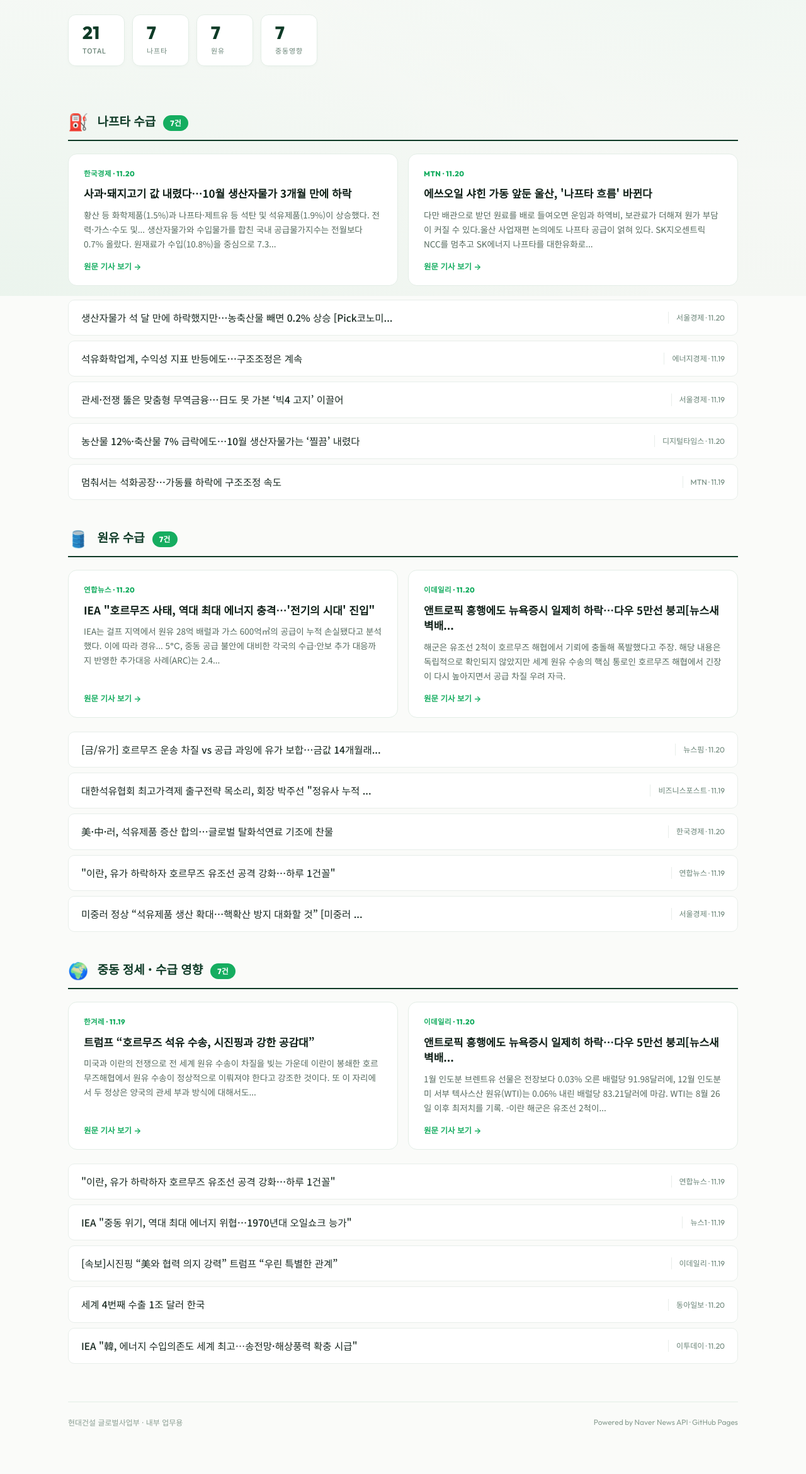
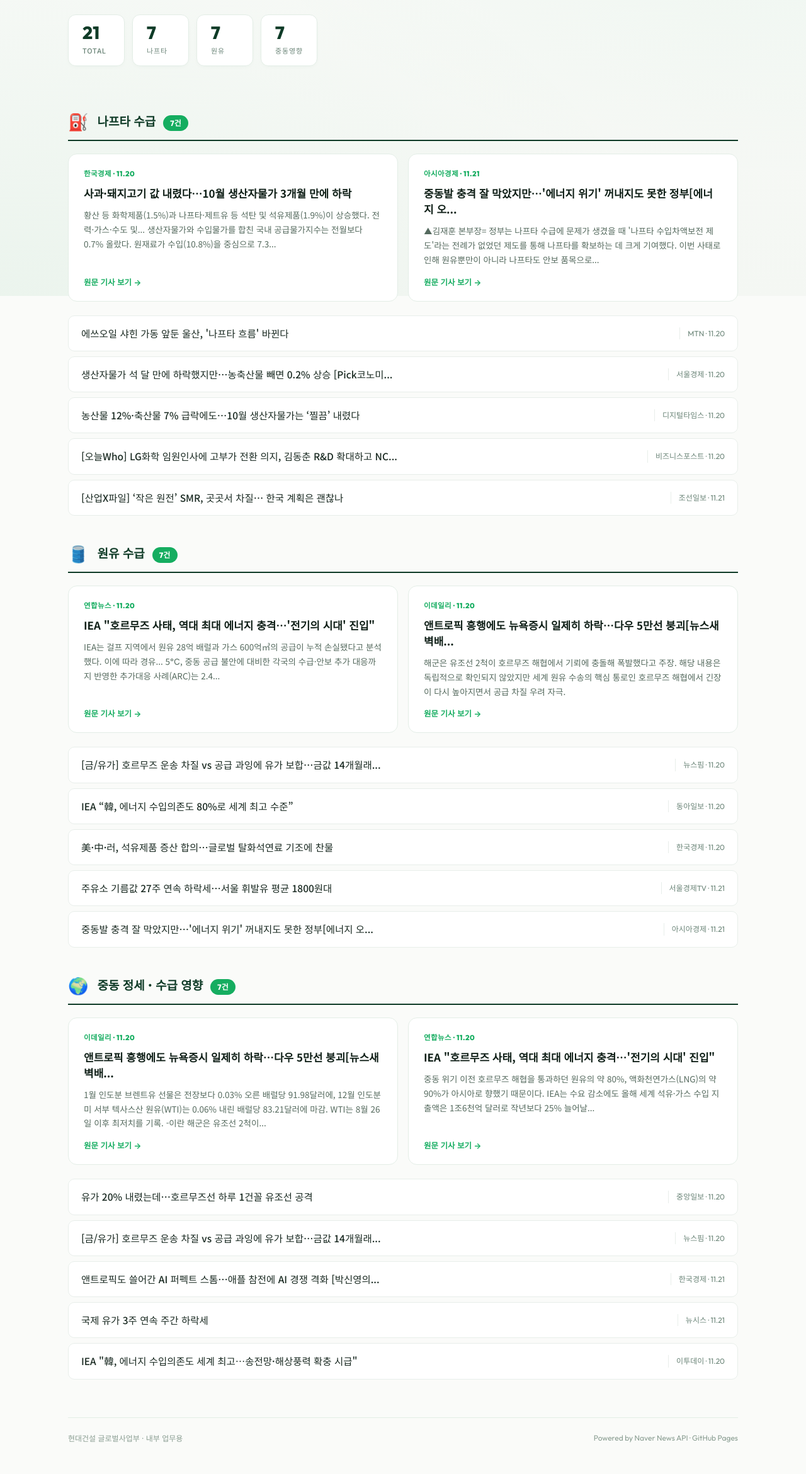
Before and after one commit to hdec-daily-news/oil-naphtha, a plain HTML site: page index.html in a window 1280 px wide. Shown: the part 330-2671 px from the top of the page at 63% size. Before the commit the page ends 2646 px from the top, so only its background shows below. Drawn offline with Linux system fonts and the light colour scheme.

Commit message:
Daily update 2026-11-21

```diff
--- a/index.html
+++ b/index.html
@@ -23,7 +23,7 @@
       <span class="brand-name">HDEC Daily News</span>
     </a>
     <div class="site-meta">
-      <span>수집기간 11.19 ~ 11.20</span>
+      <span>수집기간 11.20 ~ 11.21</span>
       <span class="sep">·</span>
       <span class="auto-badge">🔄 매일 07시 / 12시 2회 자동 업데이트</span>
     </div>
@@ -63,28 +63,22 @@
           <p class="top-card-desc">황산 등 화학제품(1.5%)과 나프타·제트유 등 석탄 및 석유제품(1.9%)이 상승했다. 전력·가스·수도 및... 생산자물가와 수입물가를 합친 국내 공급물가지수는 전월보다 0.7% 올랐다. 원재료가 수입(10.8%)을 중심으로 7.3... </p>
           <span class="top-card-more">원문 기사 보기 →</span>
         </a>
-        <a class="top-card" href="https://news.mtn.co.kr/article/2026111915535938369" target="_blank" rel="noopener">
-          <div class="top-card-source">MTN · 11.20</div>
-          <h3 class="top-card-title">에쓰오일 샤힌 가동 앞둔 울산, '나프타 흐름' 바뀐다</h3>
-          <p class="top-card-desc">다만 배관으로 받던 원료를 배로 들여오면 운임과 하역비, 보관료가 더해져 원가 부담이 커질 수 있다.울산 사업재편 논의에도 나프타 공급이 얽혀 있다. SK지오센트릭 NCC를 멈추고 SK에너지 나프타를 대한유화로... </p>
+        <a class="top-card" href="https://view.asiae.co.kr/article/2026111915333205479" target="_blank" rel="noopener">
+          <div class="top-card-source">아시아경제 · 11.21</div>
+          <h3 class="top-card-title">중동발 충격 잘 막았지만…'에너지 위기' 꺼내지도 못한 정부[에너지 오...</h3>
+          <p class="top-card-desc">▲김재훈 본부장= 정부는 나프타 수급에 문제가 생겼을 때 '나프타 수입차액보전 제도'라는 전례가 없었던 제도를 통해 나프타를 확보하는 데 크게 기여했다. 이번 사태로 인해 원유뿐만이 아니라 나프타도 안보 품목으로... </p>
           <span class="top-card-more">원문 기사 보기 →</span>
         </a></div><ul class="headlines">
+          <li class="headline">
+            <a href="https://news.mtn.co.kr/article/2026111915535938369" target="_blank" rel="noopener">
+              <span class="hl-title">에쓰오일 샤힌 가동 앞둔 울산, '나프타 흐름' 바뀐다</span>
+              <span class="hl-meta">MTN · 11.20</span>
+            </a>
+          </li>
           <li class="headline">
             <a href="https://www.sedaily.com/article/20116644?ref=naver" target="_blank" rel="noopener">
               <span class="hl-title">생산자물가 석 달 만에 하락했지만…농축산물 빼면 0.2% 상승 [Pick코노미...</span>
               <span class="hl-meta">서울경제 · 11.20</span>
-            </a>
-          </li>
-          <li class="headline">
-            <a href="https://www.ekn.kr/web/view.php?key=20261119022381586" target="_blank" rel="noopener">
-              <span class="hl-title">석유화학업계, 수익성 지표 반등에도…구조조정은 계속</span>
-              <span class="hl-meta">에너지경제 · 11.19</span>
-            </a>
-          </li>
-          <li class="headline">
-            <a href="https://www.sedaily.com/article/20116648?ref=naver" target="_blank" rel="noopener">
-              <span class="hl-title">관세·전쟁 뚫은 맞춤형 무역금융…日도 못 가본 ‘빅4 고지’ 이끌어</span>
-              <span class="hl-meta">서울경제 · 11.19</span>
             </a>
           </li>
           <li class="headline">
@@ -94,9 +88,15 @@
             </a>
           </li>
           <li class="headline">
-            <a href="https://news.mtn.co.kr/article/2026111916151482682" target="_blank" rel="noopener">
-              <span class="hl-title">멈춰서는 석화공장…가동률 하락에 구조조정 속도</span>
-              <span class="hl-meta">MTN · 11.19</span>
+            <a href="https://www.businesspost.co.kr/BP?command=article_view&amp;num=452535" target="_blank" rel="noopener">
+              <span class="hl-title">[오늘Who] LG화학 임원인사에 고부가 전환 의지, 김동춘 R&amp;D 확대하고 NC...</span>
+              <span class="hl-meta">비즈니스포스트 · 11.20</span>
+            </a>
+          </li>
+          <li class="headline">
+            <a href="https://www.chosun.com/economy/economy_general/2026/11/21/HMRSXGFH6FAHVEUCJTGGIZTKXU/?utm_source=naver&amp;utm_medium=referral&amp;utm_campaign=naver-news" target="_blank" rel="noopener">
+              <span class="hl-title">[산업X파일] ‘작은 원전’ SMR, 곳곳서 차질… 한국 계획은 괜찮나</span>
+              <span class="hl-meta">조선일보 · 11.21</span>
             </a>
           </li></ul>
     </section>
@@ -128,9 +128,9 @@
             </a>
           </li>
           <li class="headline">
-            <a href="https://www.businesspost.co.kr/BP?command=article_view&amp;num=452413" target="_blank" rel="noopener">
-              <span class="hl-title">대한석유협회 최고가격제 출구전략 목소리, 회장 박주선 &quot;정유사 누적 ...</span>
-              <span class="hl-meta">비즈니스포스트 · 11.19</span>
+            <a href="https://www.donga.com/news/Economy/article/all/20261120/135059933/1" target="_blank" rel="noopener">
+              <span class="hl-title">IEA “韓, 에너지 수입의존도 80%로 세계 최고 수준”</span>
+              <span class="hl-meta">동아일보 · 11.20</span>
             </a>
           </li>
           <li class="headline">
@@ -140,15 +140,15 @@
             </a>
           </li>
           <li class="headline">
-            <a href="https://www.yna.co.kr/view/AKR20261119184700079?input=1195m" target="_blank" rel="noopener">
-              <span class="hl-title">&quot;이란, 유가 하락하자 호르무즈 유조선 공격 강화…하루 1건꼴&quot;</span>
-              <span class="hl-meta">연합뉴스 · 11.19</span>
+            <a href="https://www.sentv.co.kr/article/view/sentv202611210003" target="_blank" rel="noopener">
+              <span class="hl-title">주유소 기름값 27주 연속 하락세…서울 휘발유 평균 1800원대</span>
+              <span class="hl-meta">서울경제TV · 11.21</span>
             </a>
           </li>
           <li class="headline">
-            <a href="https://www.sedaily.com/article/20116701?ref=naver" target="_blank" rel="noopener">
-              <span class="hl-title">미중러 정상 “석유제품 생산 확대…핵확산 방지 대화할 것” [미중러 ...</span>
-              <span class="hl-meta">서울경제 · 11.19</span>
+            <a href="https://view.asiae.co.kr/article/2026111915333205479" target="_blank" rel="noopener">
+              <span class="hl-title">중동발 충격 잘 막았지만…'에너지 위기' 꺼내지도 못한 정부[에너지 오...</span>
+              <span class="hl-meta">아시아경제 · 11.21</span>
             </a>
           </li></ul>
     </section>
@@ -161,40 +161,40 @@
         </div>
       </div>
       <div class="top-cards">
-        <a class="top-card" href="https://www.hani.co.kr/arti/international/international_general/1288151.html" target="_blank" rel="noopener">
-          <div class="top-card-source">한겨레 · 11.19</div>
-          <h3 class="top-card-title">트럼프 “호르무즈 석유 수송, 시진핑과 강한 공감대”</h3>
-          <p class="top-card-desc">미국과 이란의 전쟁으로 전 세계 원유 수송이 차질을 빚는 가운데 이란이 봉쇄한 호르무즈해협에서 원유 수송이 정상적으로 이뤄져야 한다고 강조한 것이다. 또 이 자리에서 두 정상은 양국의 관세 부과 방식에 대해서도... </p>
-          <span class="top-card-more">원문 기사 보기 →</span>
-        </a>
         <a class="top-card" href="https://www.edaily.co.kr/News/Read?newsId=01902406645647688&amp;mediaCodeNo=257&amp;utm_source=naver&amp;utm_medium=referral&amp;utm_campaign=news_syndication&amp;utm_content=original_article" target="_blank" rel="noopener">
           <div class="top-card-source">이데일리 · 11.20</div>
           <h3 class="top-card-title">앤트로픽 흥행에도 뉴욕증시 일제히 하락…다우 5만선 붕괴[뉴스새벽배...</h3>
           <p class="top-card-desc">1월 인도분 브렌트유 선물은 전장보다 0.03% 오른 배럴당 91.98달러에, 12월 인도분 미 서부 텍사스산 원유(WTI)는 0.06% 내린 배럴당 83.21달러에 마감. WTI는 8월 26일 이후 최저치를 기록. -이란 해군은 유조선 2척이... </p>
           <span class="top-card-more">원문 기사 보기 →</span>
+        </a>
+        <a class="top-card" href="https://www.yna.co.kr/view/AKR20261120051200530?input=1195m" target="_blank" rel="noopener">
+          <div class="top-card-source">연합뉴스 · 11.20</div>
+          <h3 class="top-card-title">IEA &quot;호르무즈 사태, 역대 최대 에너지 충격…'전기의 시대' 진입&quot;</h3>
+          <p class="top-card-desc">중동 위기 이전 호르무즈 해협을 통과하던 원유의 약 80%, 액화천연가스(LNG)의 약 90%가 아시아로 향했기 때문이다. IEA는 수요 감소에도 올해 세계 석유·가스 수입 지출액은 1조6천억 달러로 작년보다 25% 늘어날... </p>
+          <span class="top-card-more">원문 기사 보기 →</span>
         </a></div><ul class="headlines">
           <li class="headline">
-            <a href="https://www.yna.co.kr/view/AKR20261119184700079?input=1195m" target="_blank" rel="noopener">
-              <span class="hl-title">&quot;이란, 유가 하락하자 호르무즈 유조선 공격 강화…하루 1건꼴&quot;</span>
-              <span class="hl-meta">연합뉴스 · 11.19</span>
+            <a href="https://www.joongang.co.kr/article/25480351" target="_blank" rel="noopener">
+              <span class="hl-title">유가 20% 내렸는데…호르무즈선 하루 1건꼴 유조선 공격</span>
+              <span class="hl-meta">중앙일보 · 11.20</span>
             </a>
           </li>
           <li class="headline">
-            <a href="https://www.news1.kr/world/middleeast-africa/6359644" target="_blank" rel="noopener">
-              <span class="hl-title">IEA &quot;중동 위기, 역대 최대 에너지 위협…1970년대 오일쇼크 능가&quot;</span>
-              <span class="hl-meta">뉴스1 · 11.19</span>
+            <a href="https://www.newspim.com/news/view/20261120000048" target="_blank" rel="noopener">
+              <span class="hl-title">[금/유가] 호르무즈 운송 차질 vs 공급 과잉에 유가 보합…금값 14개월래...</span>
+              <span class="hl-meta">뉴스핌 · 11.20</span>
             </a>
           </li>
           <li class="headline">
-            <a href="https://www.edaily.co.kr/News/Read?newsId=03266886645647360&amp;mediaCodeNo=257&amp;utm_source=naver&amp;utm_medium=referral&amp;utm_campaign=news_syndication&amp;utm_content=original_article" target="_blank" rel="noopener">
-              <span class="hl-title">[속보]시진핑 “美와 협력 의지 강력” 트럼프 “우린 특별한 관계”</span>
-              <span class="hl-meta">이데일리 · 11.19</span>
+            <a href="https://www.hankyung.com/article/202611211028i" target="_blank" rel="noopener">
+              <span class="hl-title">앤트로픽도 쓸어간 AI 퍼펙트 스톰…애플 참전에 AI 경쟁 격화 [박신영의...</span>
+              <span class="hl-meta">한국경제 · 11.21</span>
             </a>
           </li>
           <li class="headline">
-            <a href="https://kids.donga.com/news/articleView.html?idxno=170352" target="_blank" rel="noopener">
-              <span class="hl-title">세계 4번째 수출 1조 달러 한국</span>
-              <span class="hl-meta">동아일보 · 11.20</span>
+            <a href="https://www.newsis.com/view/NISX20261121_0003877515" target="_blank" rel="noopener">
+              <span class="hl-title">국제 유가 3주 연속 주간 하락세</span>
+              <span class="hl-meta">뉴시스 · 11.21</span>
             </a>
           </li>
           <li class="headline">
```
Also changed, not shown: oil_naphtha.csv (+13 -13 lines).
